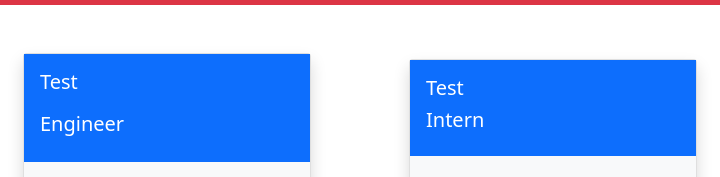
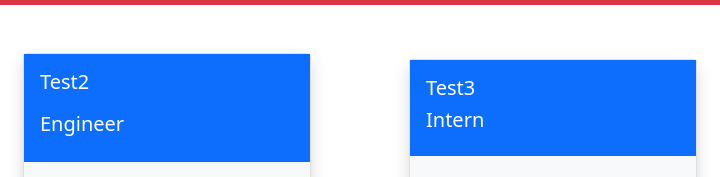
Before and after one commit to KeonaK/10-team-profile-generator, a website: page dist/index.htm in a window 1280 px wide. Shown: the part 163-340 px from the top of the page, 473-1193 px from the left. Drawn offline with nearby package versions, Linux system fonts and the light colour scheme; some icons are missing.

Commit message:
minor fix

```diff
--- a/dist/index.htm
+++ b/dist/index.htm
@@ -30,7 +30,7 @@
           </div>
         <div class="card shadow rounded" style="width: 18rem;">
             <div class="card-body bg-primary text-white">
-              <h5 class="card-title">Test</h5>
+              <h5 class="card-title">Test2</h5>
               <h5 class="card-title"><span class="iconify" data-inline="false" data-icon="akar-icons:glasses" style="color: white; font-size: 30px;"></span>  Engineer</h5>
             </div>
             <div class = " card-body bg-light pt-4 pb-4 pl-2 pr-2  ">
@@ -43,7 +43,7 @@
           </div>
         <div class="shadow rounded card" style="width: 18rem;">
             <div class="card-body bg-primary text-white">
-              <h5 class="card-title">Test</h5>
+              <h5 class="card-title">Test3</h5>
               <h5 class="card-title"><span class="iconify" data-inline="false" data-icon="fa-solid:user-graduate" style="color: white; font-size: 20px;"></span>  Intern</h5>
             </div>
             <div class = " card-body bg-light pt-4 pb-4 pl-2 pr-2  ">
```
